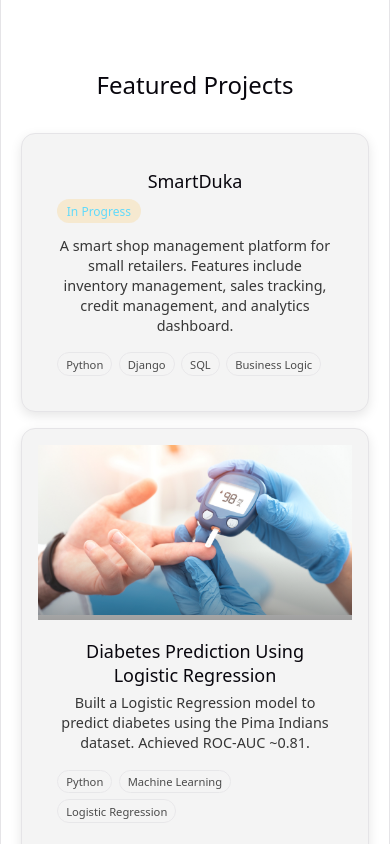
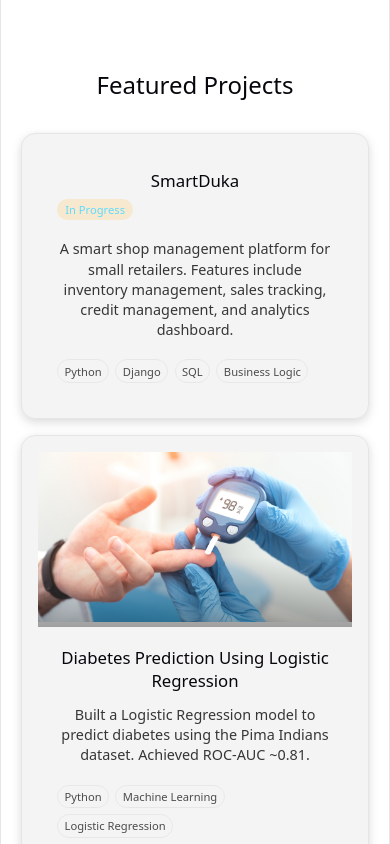
Before and after one commit to Michael-Nyawade/Michael-Nyawade.github.io, a React (Vite) app: page / in a window 390 px wide. Shown: the part 4540-5384 px from the top of the page. Built offline with nearby package versions, Linux system fonts and the light colour scheme.

Commit message:
Refined project card hierarchy and spacing for app-like feel

```diff
--- a/src/styles/projects.css
+++ b/src/styles/projects.css
@@ -135,19 +135,47 @@
   .project-card {
     width: 100%;
     border-radius: 14px;
+    box-shadow: 0 2px 10px rgba(0, 0, 0, 0.06);
   }
 
   .project-inner {
     padding: 1rem;
   }
 
+  .project-content h3 {
+    font-size: 1.05rem;
+    margin-bottom: 0.4rem;
+  }
+
+  .project-status {
+    font-size: 0.7rem;
+    padding: 0.2rem 0.5rem;
+  }
+
   .project-description {
     font-size: 0.9rem;
     line-height: 1.4;
+    margin-top: 0.4rem;
+    margin-bottom: 0.6rem;
+  }
+
+  .project-content {
+    display: flex;
+    flex-direction: column;
+  }
+
+  .project-tags {
+    margin-top: 0.6rem;
+    gap: 0.4rem;
+  }
+
+  .project-tag {
+    font-size: 0.7rem;
+    padding: 0.2rem 0.4rem;
   }
 
   .project-card:active {
-    transform: scale(0.98);
+    transform: scale(0.985);
     transition: transform 0.15s ease;
   }
 }
```
